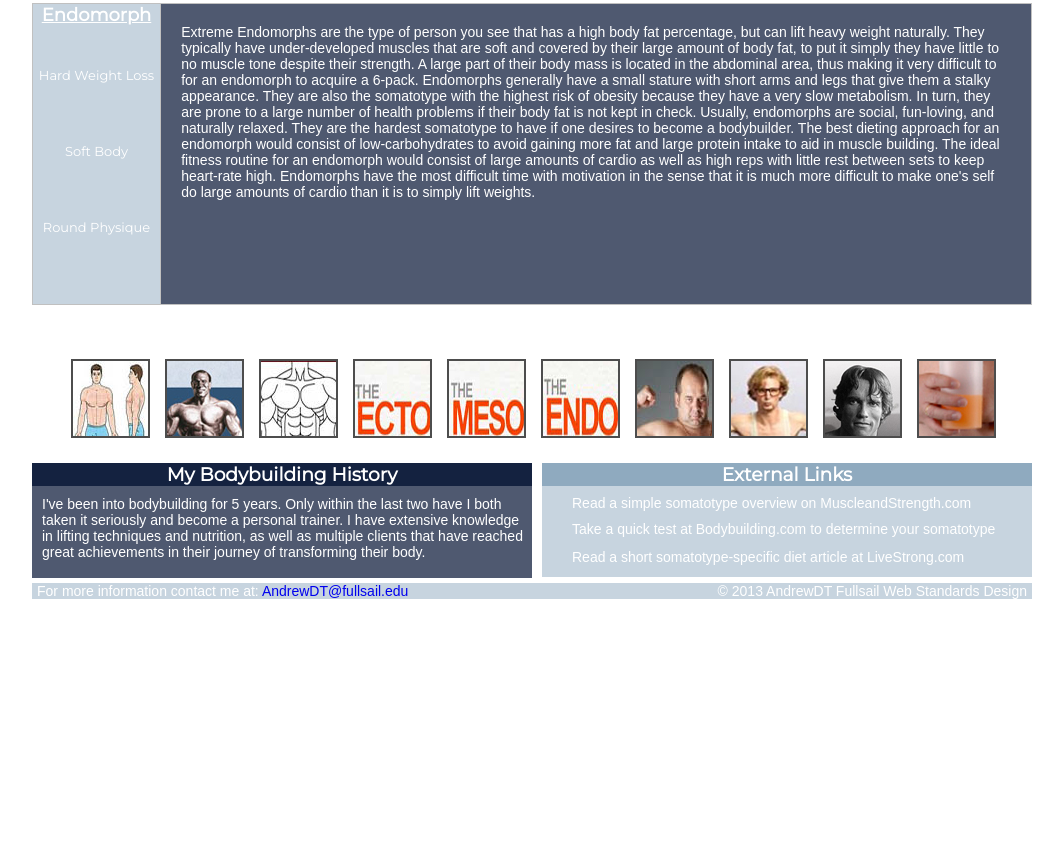
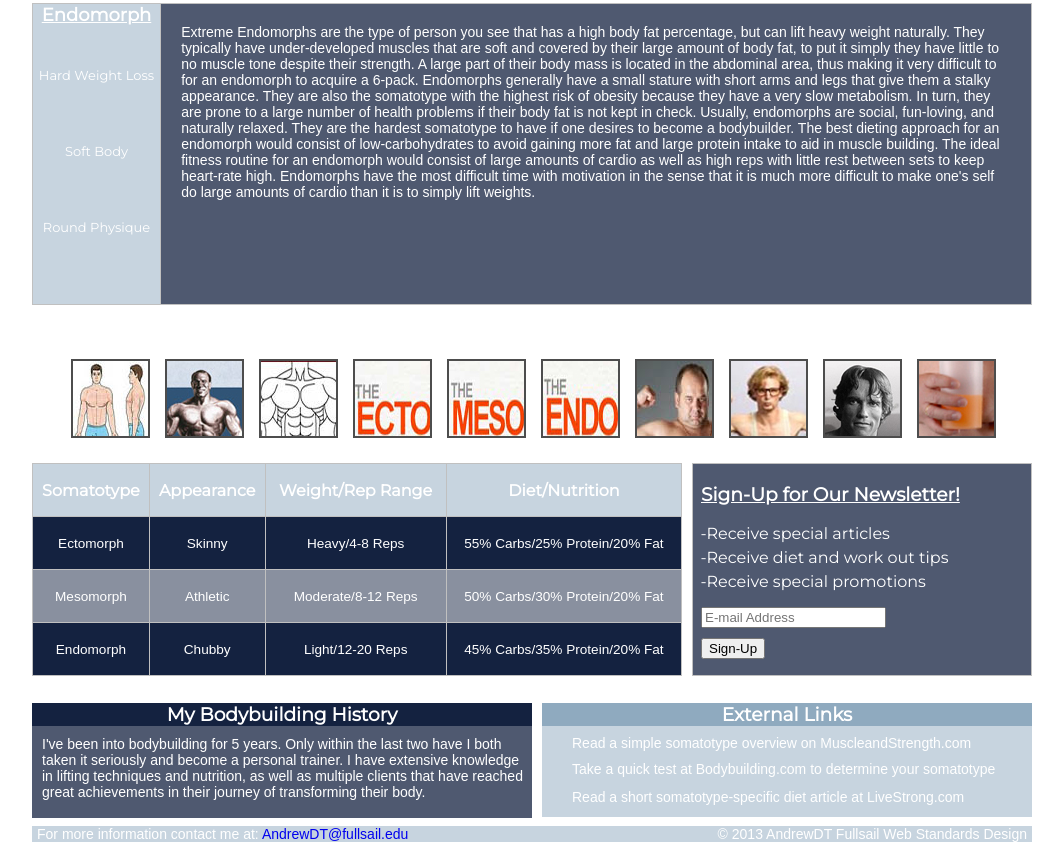
Before and after one commit to AndrewDT/wsdproj, a plain HTML site: page Index.html in a window 1280 px wide. Shown: the part 1163-2005 px from the top of the page, without its empty margins (108-1171 px from the left). Before the commit the page ends 1762 px from the top, so only its background shows below. Drawn offline with nearby package versions, Linux system fonts and the light colour scheme; a web font is replaced by a local one.

Commit message:
Adjusted margins/added table and form

```diff
--- a/CSS/main.css
+++ b/CSS/main.css
@@ -348,7 +348,7 @@ h1{
 	float: left;
 	height: 116px;
 	width: 100%;
-	margin: 2% 0% 0% 0%;
+	margin: 2% 0% 2% 0%;
 	color: white;
 	border-bottom: solid;
 	border-width: 2px;
@@ -382,13 +382,93 @@ aside h3{
 /*----------------------------------End of Gallery Content---------------------*/
 
 
+
+/*--------------------------------------Start of Table/Form Content---------------------*/
+
+#tableformdiv{
+	background-color: yellow;
+	clear: both;
+	border: 1px;
+	border-style: solid;
+	border-color: white;
+}
+
+table{
+	width: 65%;
+	float: left;
+}
+
+table, th, td{
+	border: 1px;
+	border-style: solid;
+	border-collapse: collapse;
+	height: 50px;
+	border-color: silver;
+}
+
+td{
+	font-size: .850em;
+	text-align: center;
+	font-family: 'Droid Sans', sans-serif;
+}
+
+#headerrow{
+	background-color: rgba(143, 170, 191, .50);
+	font-size: 1em; /* 18px/16px */
+	font-family: 'Montserrat', sans-serif;
+	color: white;
+}
+
+#ectorow{
+	background-color: rgba(20, 34, 64, 1);
+	color: white;
+}
+
+#mesorow{
+		background-color: rgba(20, 34, 64, .5);
+		color: white;
+}
+
+#endorow{
+	background-color: rgba(20, 34, 64, 1);
+	color: white;
+}
+
+#signupform{
+	float: right;
+		background-color: rgba(20, 34, 64, .75);
+	width: 33%;
+	height: 211px;
+	margin-bottom: 15px;
+	border: 1px;
+	border-style: solid;
+	border-color: silver;
+	padding-left: .5em;
+}
+
+#signupform h3{
+	color: white;
+	text-decoration: underline;
+}
+
+#signupform ul li{
+	font-family: 'Montserrat', sans-serif;
+	color: white;
+	list-style-type: none;
+	margin-left: -14%;
+	margin-bottom: 5px;
+}
+
+#signupform p{
+	margin-top: 10px;
+}
 /*-----------------------------------Start of Side/External Content---------------------*/
 
 article{
 	float: left;
 	height: 115px;
 	width: 50%; /* 500px/1000px */
-	margin-top: 2%; /* 20px/1000px */
+	margin-top: 0%; /* 20px/1000px */
 	color: white;
 	background-color: rgba(20, 34, 64, .75);
 
@@ -423,7 +503,7 @@ article p{
 	float: right;
 	height: 114px;
 	width: 49%;
-	margin: 2% 0% 0% 0%;
+	margin: 0% 0% 0% 0%;
 	color: white;
 	background-color: rgba(143, 170, 191, .50);
 }
@@ -463,7 +543,7 @@ article p{
 
 footer{
 	clear: both;
-	margin-top: 15%;
+	margin-top: 13.25%;
 	color: white;
 	background-color: rgba(143, 170, 191, .50);
 	font-family: 'Droid Sans', sans-serif;
--- a/Index.html
+++ b/Index.html
@@ -130,6 +130,48 @@
 
 
 
+<!--..........................Start of Table/Form Content...........................-->
+	<table>
+		<tr id="headerrow">
+			<th>Somatotype</th>
+			<th>Appearance</th>
+			<th>Weight/Rep Range</th>
+			<th>Diet/Nutrition</th>
+		</tr>
+		<tr id="ectorow">
+			<td>Ectomorph</td>
+			<td>Skinny</td>
+			<td>Heavy/4-8 Reps</td>
+			<td>55% Carbs/25% Protein/20% Fat</td>
+		</tr>
+		<tr id="mesorow">
+			<td>Mesomorph</td>
+			<td>Athletic</td>
+			<td>Moderate/8-12 Reps</td>
+			<td>50% Carbs/30% Protein/20% Fat</td>
+		</tr>
+		<tr id="endorow">
+			<td>Endomorph</td>
+			<td>Chubby</td>
+			<td>Light/12-20 Reps</td>
+			<td>45% Carbs/35% Protein/20% Fat</td>
+		</tr>
+	</table>
+
+	<div id="signupform">
+		<h3>Sign-Up for Our Newsletter!</h3>
+		<ul>
+			<li>-Receive special articles</li>
+			<li>-Receive diet and work out tips</li>
+			<li>-Receive special promotions</li>
+		</ul>
+		<form>
+			<input type="text" placeholder="E-mail Address">
+		<p class="submit"><input type="submit" name="commit" value="Sign-Up"></p>
+		</form>
+	</div>
+
+	<div id="tableformdiv"></div>
 <!--..........................Start of Side/External Content........................-->
 
 		<div class="container"></div>
```
